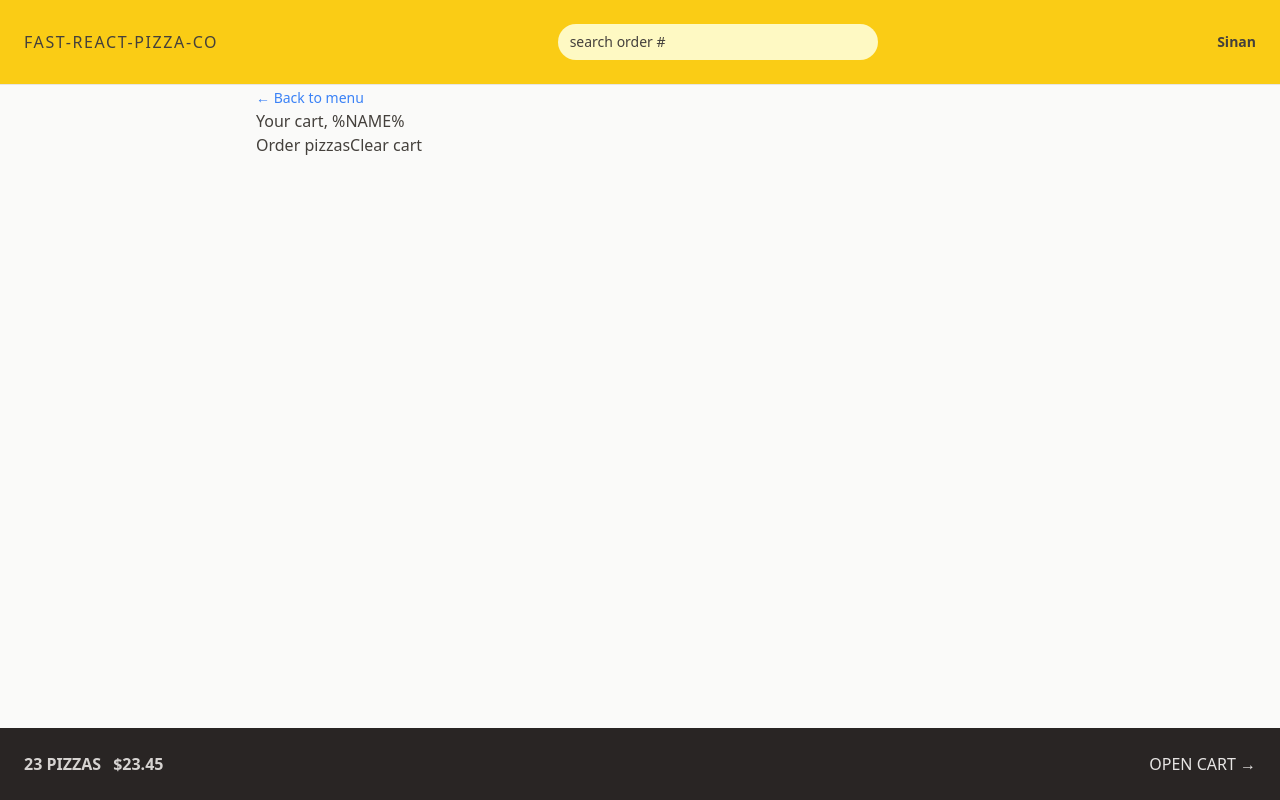
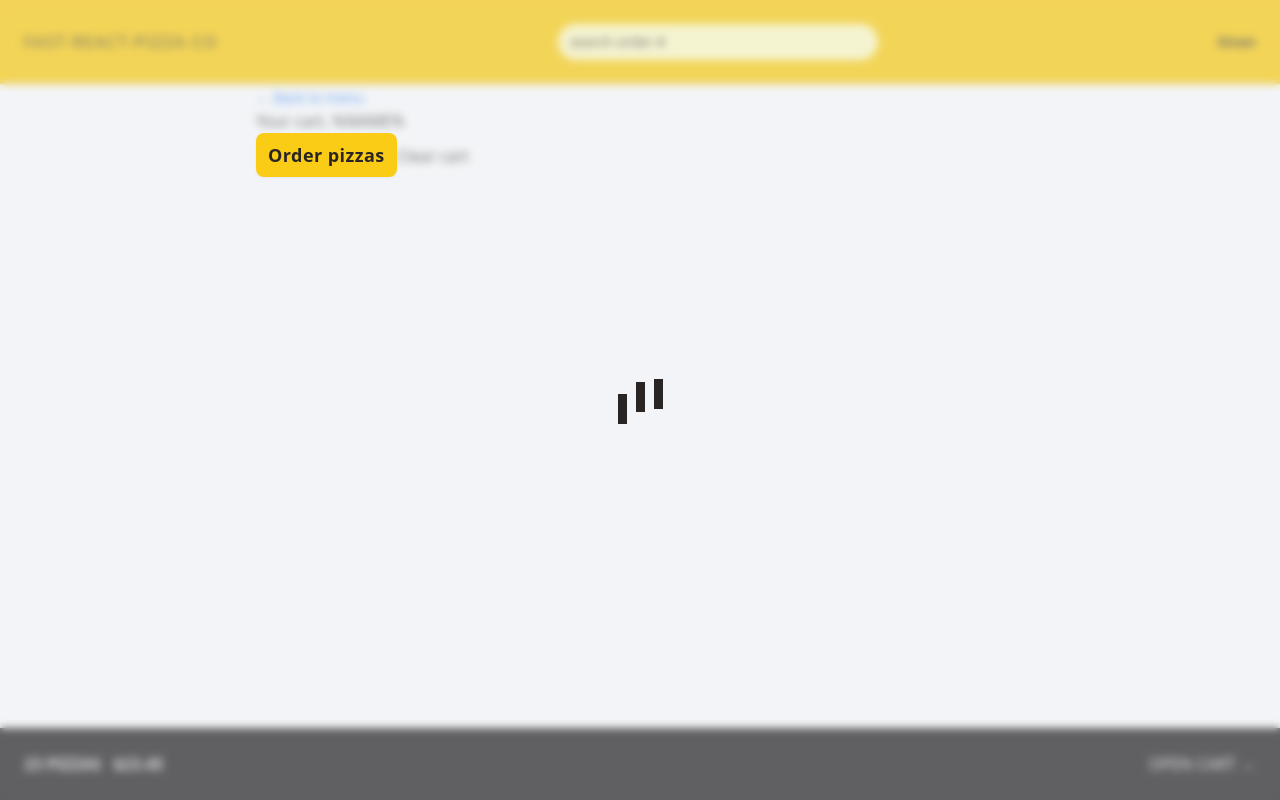
Before and after one commit to Sinan-exe/Fast-React-Pizza, a React (Vite) app: page /cart in a window 1280 px wide. Built offline with nearby package versions, Linux system fonts and the light colour scheme.

Commit message:
Styled the loader component

```diff
--- a/src/features/cart/Cart.jsx
+++ b/src/features/cart/Cart.jsx
@@ -1,4 +1,5 @@
-import { Link } from "react-router-dom";
+import LinkButton from "../../ui/LinkButton";
+import Button from "../../ui/Button";
 
 // const fakeCart = [
 //   {
@@ -29,17 +30,12 @@ function Cart() {
 
   return (
     <div>
-      <Link
-        to="/menu"
-        className="text-sm text-blue-500 hover:text-blue-700 hover:underline"
-      >
-        &larr; Back to menu
-      </Link>
+      <LinkButton to="/menu">&larr; Back to menu</LinkButton>
 
       <h2>Your cart, %NAME%</h2>
 
       <div>
-        <Link to="/order/new">Order pizzas</Link>
+        <Button to="/order/new">Order pizzas</Button>
         <button>Clear cart</button>
       </div>
     </div>
--- a/src/index.css
+++ b/src/index.css
@@ -6,13 +6,12 @@
   .input {
     @apply w-full rounded-lg border px-3 py-2 focus:outline-none focus:ring-1 focus:ring-yellow-200;
   }
-}
 
   /* https://dev.to/afif/i-made-100-css-loaders-for-your-next-project-4eje */
   .loader {
     width: 45px;
     aspect-ratio: 0.75;
-  --c: no-repeat linear-gradient(#333 0 0);
+    --c: no-repeat linear-gradient(theme(colors.stone.800) 0 0);
     background:
       var(--c) 0% 50%,
       var(--c) 50% 50%,
@@ -47,3 +46,4 @@
         100% 100%;
     }
   }
+}
--- a/src/ui/AppLayout.jsx
+++ b/src/ui/AppLayout.jsx
@@ -6,10 +6,10 @@ import Loader from "./Loader";
 function AppLayout() {
   const navigation = useNavigation();
   console.log(navigation);
-  const isLoading = navigation.state === "loading";
+  //   const isLoading = navigation.state === "loading";
   return (
     <div className="grid h-screen grid-rows-[auto_1fr_auto]">
-      {isLoading && <Loader />}
+      {true && <Loader />}
       <Header />
       <div className="overflow-scroll">
         <main className="mx-auto max-w-3xl">
--- a/src/ui/Button.jsx
+++ b/src/ui/Button.jsx
@@ -1,9 +1,18 @@
-function Button({ children, disabled }) {
+import { Link } from "react-router-dom";
+
+function Button({ children, disabled, to }) {
+  const styles =
+    "inline-block rounded-lg bg-yellow-400 px-3 py-2 font-semibold tracking-wide text-stone-800 drop-shadow-sm transition-colors duration-300 hover:bg-yellow-300 sm:text-lg ";
+
+  if (to) {
+    return (
+      <Link to={to} className={styles}>
+        {children}
+      </Link>
+    );
+  }
   return (
-    <button
-      disabled={disabled}
-      className="inline-block rounded-lg bg-yellow-400 px-3 py-2 font-semibold tracking-wide text-stone-800 drop-shadow-sm transition-colors duration-300 hover:bg-yellow-300 sm:text-lg md:px-4 md:py-3"
-    >
+    <button disabled={disabled} className={styles}>
       {children}
     </button>
   );
--- a/src/ui/Error.jsx
+++ b/src/ui/Error.jsx
@@ -1,14 +1,14 @@
-import { useNavigate, useRouteError } from "react-router-dom";
+import { useRouteError } from "react-router-dom";
+import LinkButton from "./LinkButton";
 
 function Error() {
-  const navigate = useNavigate();
   const error = useRouteError();
 
   return (
     <div>
       <h1>Something went wrong 😢</h1>
       <p>{error.data || error.message}</p>
-      <button onClick={() => navigate(-1)}>&larr; Go back</button>
+      <LinkButton to={-1}>&larr; Go back</LinkButton>
     </div>
   );
 }
--- /dev/null
+++ b/src/ui/LinkButton.jsx
@@ -0,0 +1,20 @@
+import { Link, useNavigate } from "react-router-dom";
+
+function LinkButton({ children, to }) {
+  const navigate = useNavigate();
+  const styles = "text-sm text-blue-500 hover:text-blue-700 hover:underline";
+  if (to === -1) {
+    return (
+      <button className={styles} onClick={() => navigate(-1)}>
+        {children}
+      </button>
+    );
+  }
+  return (
+    <Link to={to} className={styles}>
+      {children}
+    </Link>
+  );
+}
+
+export default LinkButton;
--- a/src/ui/Loader.jsx
+++ b/src/ui/Loader.jsx
@@ -1,5 +1,9 @@
 function Loader() {
-  return <div className="loader"></div>;
+  return (
+    <div className="absolute inset-0 flex items-center justify-center bg-slate-200/30 backdrop-blur-sm">
+      <div className="loader"></div>
+    </div>
+  );
 }
 
 export default Loader;
```
Lines whose indentation alone changed are shown as unchanged.
